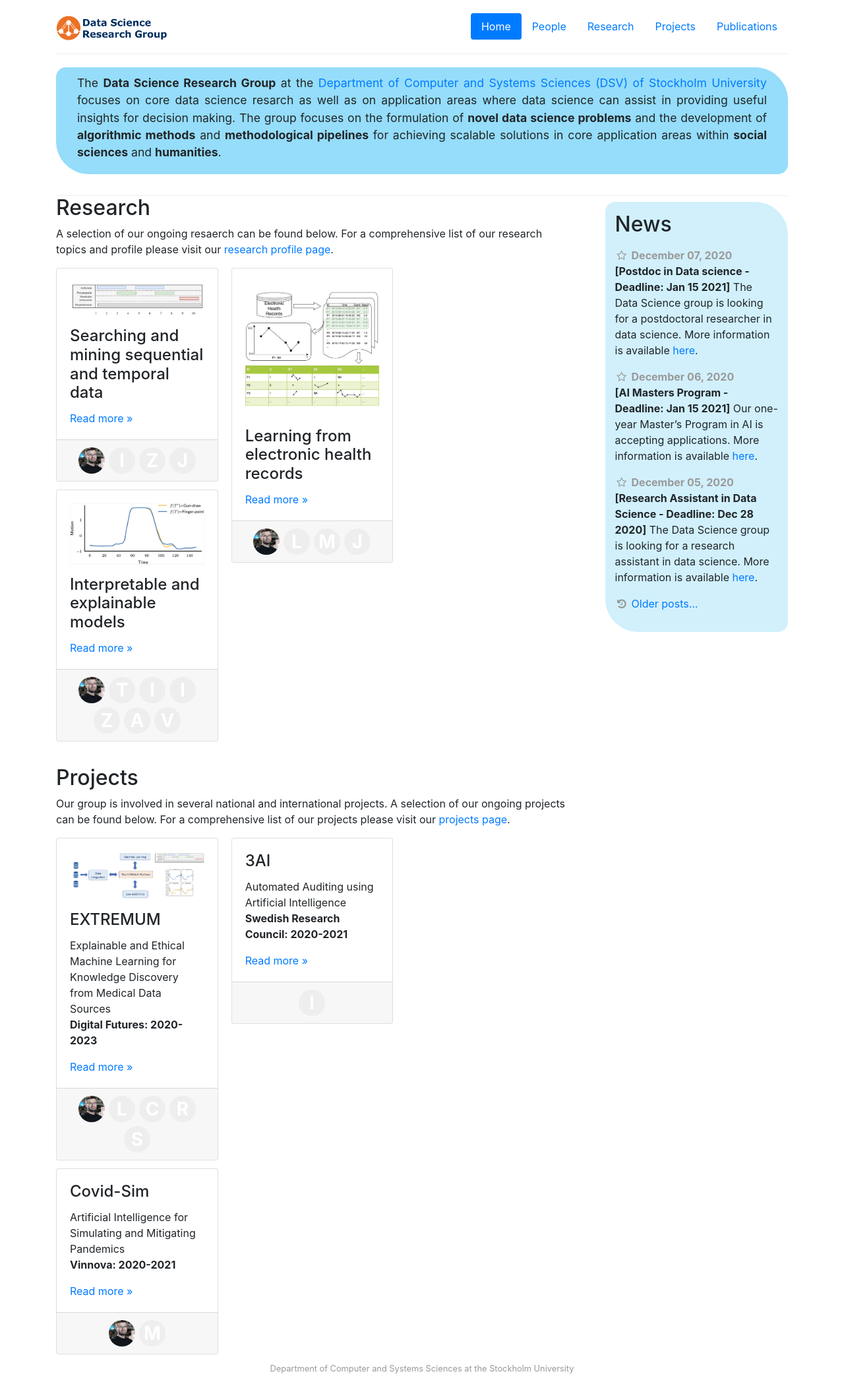
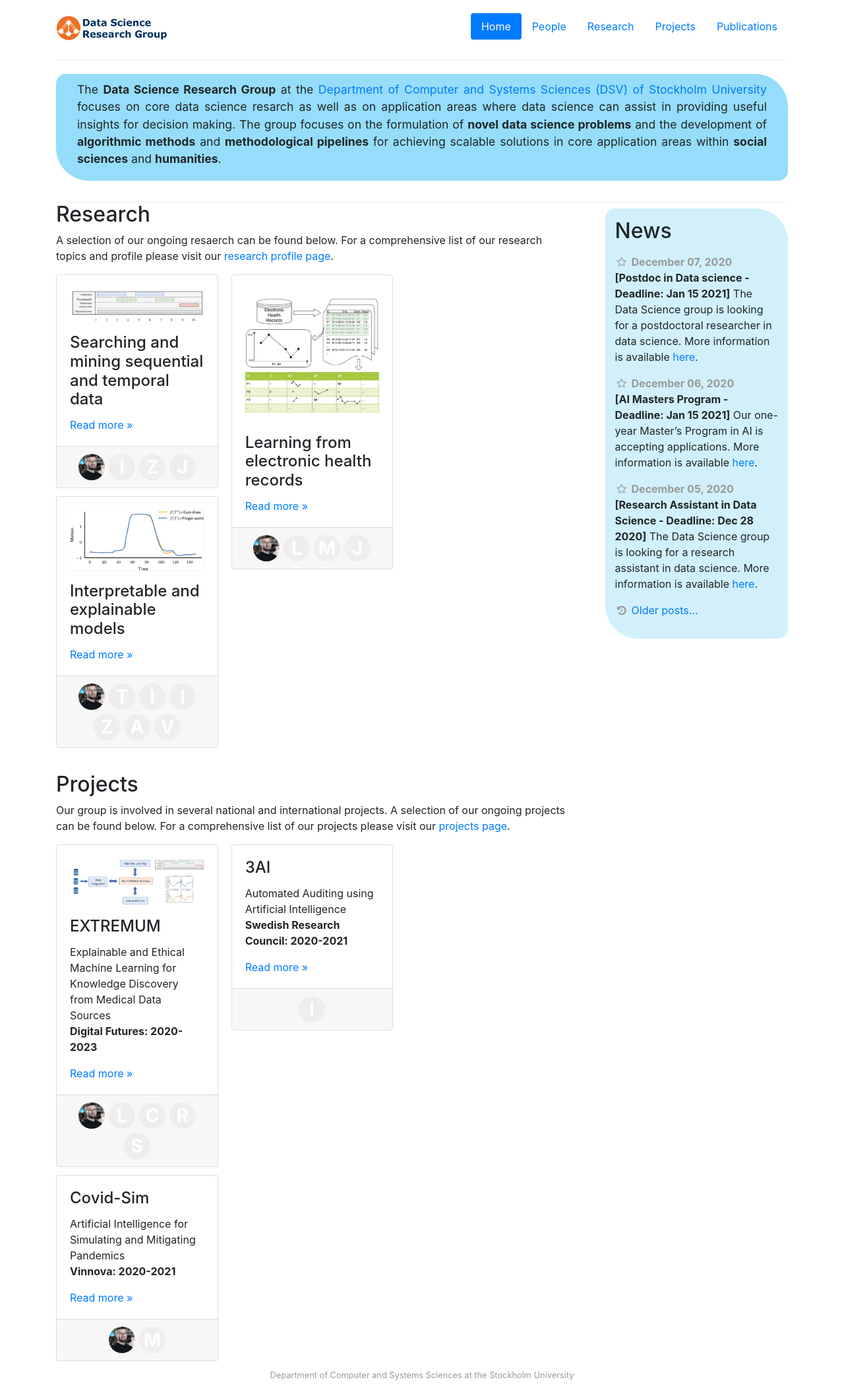
Before and after one commit to dsv-data-science/dsv-data-science.github.io, a Jekyll site: the page built from index.md, in a window 1280 px wide. Shown: the whole page at 66% size. Built offline with Jekyll 4.4.1, drawn with Linux system fonts in a browser that asks for light colours.

```diff
--- a/css/group.scss
+++ b/css/group.scss
@@ -11,7 +11,7 @@
 
 .header {
     border-bottom: 1px solid $light-gray;
-    padding-bottom: 10px;
+    padding-bottom: 20px;
     margin-bottom: 20px;
     text-align: center;
 }
```
Also changed, not shown: _research/temporaldata.md (+1 -1 lines).
